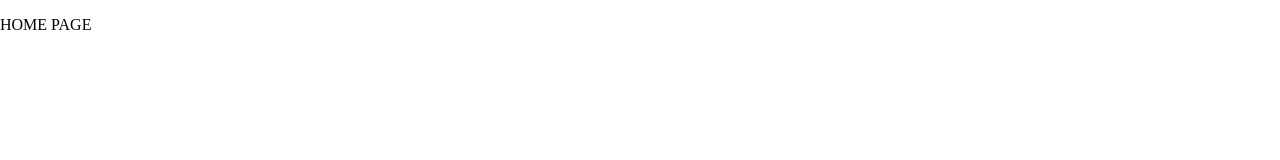
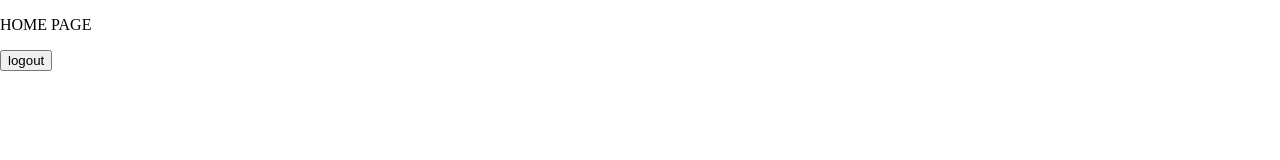
Before and after one commit to saini-facundo/sitio-pesca-fe, a React (Vite) app in the folder sitio-pesca/: page /home in a window 1280 px wide. Shown: the top 160 px of the page. Built offline with nearby package versions, Linux system fonts and the light colour scheme; sample sign-in values are in the browser's storage.

Commit message:
auth listo, falta llamar be

```diff
--- /dev/null
+++ b/sitio-pesca/src/Routes/AuthLayout.jsx
@@ -0,0 +1,20 @@
+import { useLoaderData, useOutlet, Await } from "react-router-dom";
+import { AuthProvider } from "../providers/Auth";
+import { Suspense } from "react";
+
+export const AuthLayout = () => {
+  const outlet = useOutlet();
+  const { userPromise } = useLoaderData();
+
+  return (
+    <Suspense fallback={<div>loading</div>}>
+      <Await
+        resolve={userPromise}
+        errorElement={<div >Something went wrong!</div>}
+        children={(user) => (
+          <AuthProvider userData={user}>{outlet}</AuthProvider>
+        )}
+      />
+    </Suspense>
+  );
+};
--- /dev/null
+++ b/sitio-pesca/src/Routes/PrivateLayout.jsx
@@ -0,0 +1,18 @@
+import { Navigate, Outlet } from "react-router-dom";
+import { useAuth } from "../providers/Auth";
+import { BottomNav } from "../components/BottomNav";
+
+export const PrivateLayout = () => {
+  const { user } = useAuth();
+
+  if (!user) {
+    return <Navigate to="/" />;
+  }
+
+  return (
+    <div>
+      <Outlet />
+      <BottomNav />
+    </div>
+  );
+};
--- /dev/null
+++ b/sitio-pesca/src/Routes/PublicLayout.jsx
@@ -0,0 +1,16 @@
+import { Navigate, Outlet } from "react-router-dom";
+import { useAuth } from "../providers/Auth";
+
+export const PublicLayout = () => {
+  const { user } = useAuth();
+
+  if (user) {
+    return <Navigate to="/home" />;
+  }
+
+  return (
+    <div>
+      <Outlet />
+    </div>
+  );
+};
--- /dev/null
+++ b/sitio-pesca/src/hooks/useLocalStorage.js
@@ -0,0 +1,24 @@
+import { useState } from "react";
+
+export const useLocalStorage = (keyName, defaultValue) => {
+  const [storedValue, setStoredValue] = useState(() => {
+    try {
+      const value = window.localStorage.getItem(keyName);
+      if (value) {
+        return JSON.parse(value);
+      } else {
+        window.localStorage.setItem(keyName, JSON.stringify(defaultValue));
+        return defaultValue;
+      }
+    } catch (err) {
+      return defaultValue;
+    }
+  });
+  const setValue = (newValue) => {
+    try {
+      window.localStorage.setItem(keyName, JSON.stringify(newValue));
+    } catch (err) {}
+    setStoredValue(newValue);
+  };
+  return [storedValue, setValue];
+};
--- a/sitio-pesca/src/main.jsx
+++ b/sitio-pesca/src/main.jsx
@@ -1,36 +1,51 @@
 import React from "react";
 import ReactDOM from "react-dom/client";
-import { createBrowserRouter, RouterProvider } from "react-router-dom";
-import HomePage from "./pages/HomePage";
+import {
+  createBrowserRouter,
+  RouterProvider,
+  Route,
+  createRoutesFromElements,
+  defer,
+} from "react-router-dom";
 import "./index.css";
-import Root from "./pages/Root";
-import RankingsPage from "./pages/RankingsPage";
-import UploadPage from "./pages/UploadPage";
+import { PublicLayout } from "./Routes/PublicLayout";
+import { PrivateLayout } from "./Routes/PrivateLayout";
+import { AuthLayout } from "./Routes/AuthLayout";
 import LoginPage from "./pages/Login";
-import RegisterPage from "./pages/RegisterPage";
+import RegisterPage from "./pages/Register";
+import HomePage from "./pages/Home";
+import RankingsPage from "./pages/Rankings";
+import UploadPage from "./pages/Upload";
 
-const router = createBrowserRouter([
-  { path: "", element: <LoginPage /> },
-  { path: "/register", element: <RegisterPage /> },
-  {
-    path: "/",
-    element: <Root />,
-    children: [
-      {
-        path: "home",
-        element: <HomePage />,
-      },
-      {
-        path: "rankings",
-        element: <RankingsPage />,
-      },
-      {
-        path: "upload",
-        element: <UploadPage />,
-      },
-    ],
-  },
-]);
+const getUserData = () =>
+  new Promise((resolve) =>
+    setTimeout(() => {
+      const user = window.localStorage.getItem("user");
+      resolve(user);
+    }, 3000)
+  );
+
+const router = createBrowserRouter(
+  createRoutesFromElements(
+    <>
+      <Route
+        element={<AuthLayout />}
+        loader={() => defer({ userPromise: getUserData() })}
+      >
+        <Route element={<PublicLayout />}>
+          <Route path="" element={<LoginPage />} />
+          <Route path="/register" element={<RegisterPage />} />
+        </Route>
+
+        <Route path="/" element={<PrivateLayout />}>
+          <Route path="home" element={<HomePage />} />
+          <Route path="rankings" element={<RankingsPage />} />
+          <Route path="upload" element={<UploadPage />} />
+        </Route>
+      </Route>
+    </>
+  )
+);
 
 ReactDOM.createRoot(document.getElementById("root")).render(
   <React.StrictMode>
--- /dev/null
+++ b/sitio-pesca/src/pages/Home.jsx
@@ -0,0 +1,19 @@
+import { useAuth } from "../providers/Auth";
+
+function HomePage() {
+  const { logout } = useAuth();
+
+  const logoutUser = () => {
+    logout();
+  };
+
+  return (
+    <div>
+      <p>HOME PAGE</p>
+
+      <button onClick={logoutUser}>logout</button>
+    </div>
+  );
+}
+
+export default HomePage;
--- a/sitio-pesca/src/pages/HomePage.jsx
+++ /dev/null
@@ -1,10 +0,0 @@
-function HomePage() {
-  return (
-    <div>
-      <p>HOME PAGE</p>
-
-    </div>
-  );
-}
-
-export default HomePage;
--- a/sitio-pesca/src/pages/Login.jsx
+++ b/sitio-pesca/src/pages/Login.jsx
@@ -1,13 +1,18 @@
-import { useState } from "react";
 import { Navigate, Link } from "react-router-dom";
+import { useAuth } from "../providers/Auth";
 
 function LoginPage() {
-  const [user, setUser] = useState(false);
+  const { login } = useAuth();
+
+  const loginUser = () => {
+    const user = { name: "facundo", email: "fsaini@blabla.com" };
+    login(user);
+  };
+
   return (
     <div>
-      {user && <Navigate to="/home" replace={true} />}
       <p>Login PAGE</p>
-      <button onClick={() => setUser(true)}>log</button>
+      <button onClick={loginUser}>log</button>
       <Link to="/register">Register</Link>
     </div>
   );
--- a/sitio-pesca/src/pages/RegisterPage.jsx
+++ b/sitio-pesca/src/pages/Register.jsx
@@ -1,4 +1,3 @@
-import { Navigate } from "react-router-dom";
 import { Link } from "react-router-dom";
 
 function LoginPage() {
--- /dev/null
+++ b/sitio-pesca/src/providers/Auth.jsx
@@ -0,0 +1,37 @@
+import { createContext, useContext, useMemo } from "react";
+import { useNavigate } from "react-router-dom";
+import { useLocalStorage } from "../hooks/useLocalStorage";
+const AuthContext = createContext();
+
+export const AuthProvider = ({ children }) => {
+  const [user, setUser] = useLocalStorage("user", null);
+  const navigate = useNavigate();
+
+  // call this function when you want to authenticate the user
+  const login = async (data) => {
+    console.log("LOG IN = ", data);
+    setUser(data);
+    navigate("/home");
+  };
+
+  // call this function to sign out logged in user
+  const logout = () => {
+    console.log("LOG OUT");
+    setUser(null);
+    navigate("", { replace: true });
+  };
+
+  const value = useMemo(
+    () => ({
+      user,
+      login,
+      logout,
+    }),
+    [user]
+  );
+  return <AuthContext.Provider value={value}>{children}</AuthContext.Provider>;
+};
+
+export const useAuth = () => {
+  return useContext(AuthContext);
+};
```
Also changed, not shown: sitio-pesca/src/pages/Rankings.jsx (renamed from sitio-pesca/src/pages/RankingsPage.jsx), sitio-pesca/src/pages/Upload.jsx (renamed from sitio-pesca/src/pages/UploadPage.jsx).
